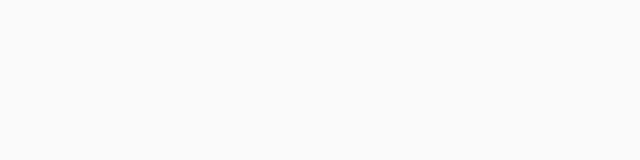
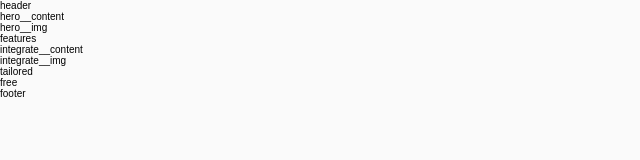
Before and after one commit to farazmrx/elite, a website: page index.html in a window 1280 px wide. Shown: the whole page, without its empty margins (0-640 px from the left). Drawn offline with Linux system fonts and the light colour scheme; a web font is replaced by a local one.

Commit message:
Finished markup v2.0.0

```diff
--- a/index.html
+++ b/index.html
@@ -11,7 +11,44 @@
 
     <title>elite</title>
 </head>
-<body>
+<body class="container">
+
+    <header class="header">
+        header
+    </header>
+
+    <div class="hero__content">
+        hero__content
+    </div><!-- hero__content -->
+
+    <div class="hero__img">
+        hero__img
+    </div><!-- hero__img -->
+
+    <section class="features">
+        features
+    </section>
+
+    <div class="integrate__content">
+        integrate__content
+    </div><!-- integrate__content -->
+
+    <div class="integrate__img">
+        integrate__img
+    </div><!-- integrate__img -->
+
+    <section class="tailored">
+        tailored
+    </section>
+
+    <section class="free">
+        free
+    </section>
+
+    <footer class="footer">
+        footer
+    </footer>
+
 
 <script src="js/script.js"></script>
 </body>
```
